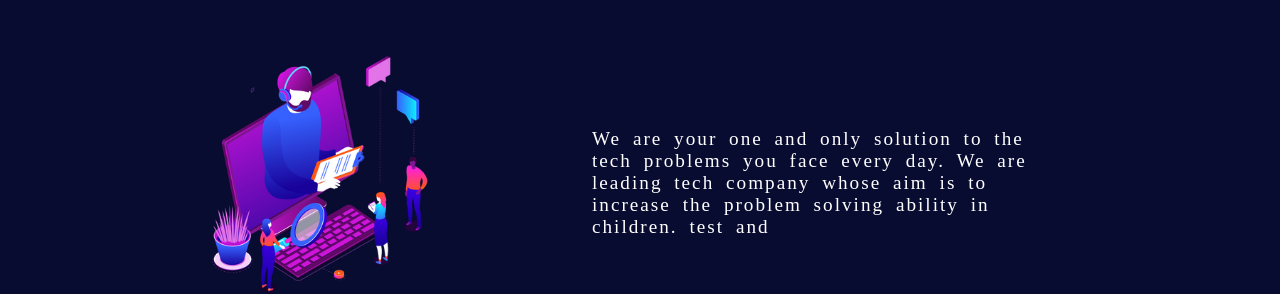
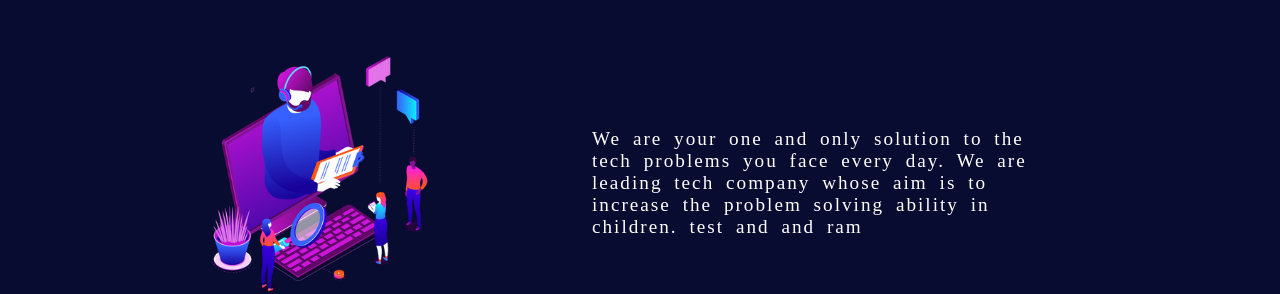
Before and after one commit to codewithAmitg/reactone, a React (Create React App) app: page / in a window 1280 px wide. Shown: the part 1000-1294 px from the top of the page. Built offline with nearby package versions, Linux system fonts and the light colour scheme.

Commit message:
Update Home.jsx
content update

```diff
--- a/src/components/Home.jsx
+++ b/src/components/Home.jsx
@@ -22,7 +22,7 @@ const Home = () => {
                 <p>
                 We are your one and only solution to the tech problems you face
                 every day. We are leading tech company whose aim is to increase the
-                problem solving ability in children. test and
+                problem solving ability in children. test and and ram
                 </p>
             </div>
         </div>
```
